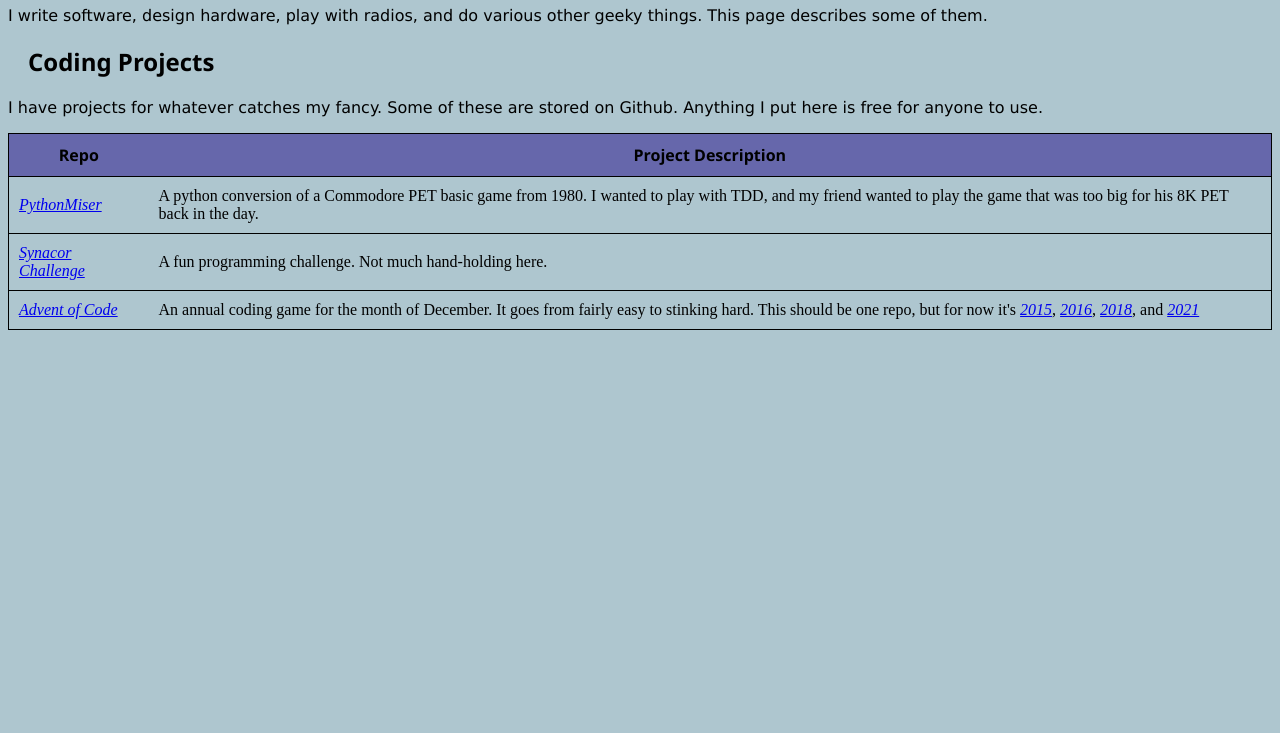
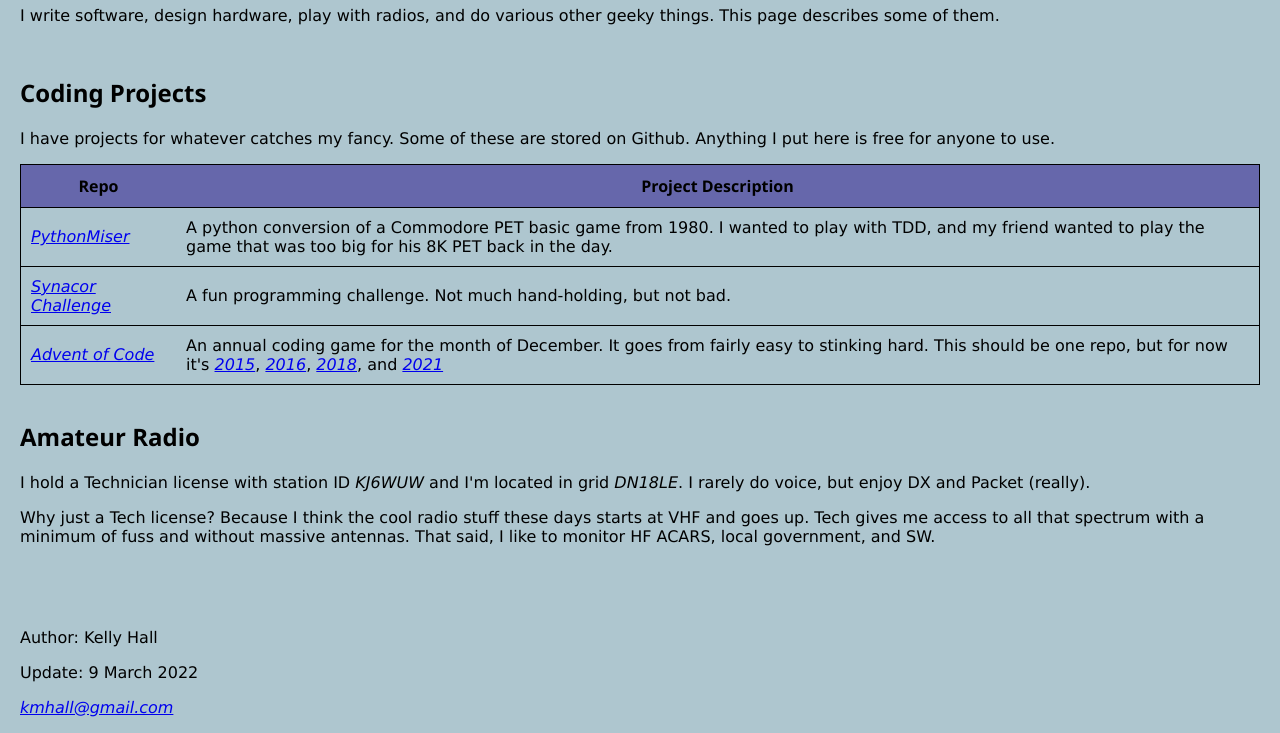
Before and after one commit to grumble1965/grumble1965.github.io, a plain HTML site: page index.html in a window 1280 px wide. Shown: the part 80-813 px from the top of the page. Drawn offline with Linux system fonts and the light colour scheme.

Commit message:
Better HTML, added radio section

```diff
--- a/index.html
+++ b/index.html
@@ -2,8 +2,8 @@
 <html>
 
 <head>
-  <meta charset="utf-8">
-  <link rel="stylesheet" href="mystyle.css">
+  <meta charset="utf-8" />
+  <link rel="stylesheet" href="mystyle.css" />
   <title>Kelly Hall Portfolio</title>
 </head>
 
@@ -12,9 +12,10 @@
   <p>I write software, design hardware, play with radios, and do various other geeky things. This page describes some
     of them.</p>
 
+  <section>
     <h2>Coding Projects</h2>
-  <p>I have projects for whatever catches my fancy. Some of these are stored on Github. Anything I put here is free for
-    anyone to use.</p>
+    <p>I have projects for whatever catches my fancy. Some of these are stored on Github. Anything I put here is free
+      for anyone to use.</p>
 
     <table>
       <tr>
@@ -28,18 +29,36 @@
       </tr>
       <tr>
         <td><a href="https://github.com/grumble1965/synacor-challenge">Synacor Challenge</a></td>
-      <td>A fun programming challenge. Not much hand-holding here.</td>
+        <td>A fun programming challenge. Not much hand-holding, but not bad.</td>
       </tr>
       <tr>
         <td><a href="https://adventofcode.com/">Advent of Code</td>
-      <td>An annual coding game for the month of December. It goes from fairly easy to stinking hard. This should be one
+        <td>An annual coding game for the month of December. It goes from fairly easy to stinking hard. This should be
+          one
           repo, but for now it's <a href="https://github.com/grumble1965/advent2015">2015</a>, <a
             href="https://github.com/grumble1965/advent2016">2016</a>, <a
             href="https://github.com/grumble1965/advent2018">2018</a>, and <a
             href="https://github.com/grumble1965/advent2021">2021</a></td>
       </tr>
     </table>
+  </section>
 
+  <section>
+    <h2>Amateur Radio</h2>
+    <p>I hold a Technician license with station ID <i>KJ6WUW</i> and I'm located in grid <i>DN18LE</i>. I rarely do
+      voice,
+      but enjoy DX and Packet (really). </p>
+    <p>Why just a Tech license? Because I think the cool radio stuff these days starts at VHF and goes up. Tech gives me
+      access to all that spectrum with a minimum of fuss and without massive antennas. That said, I like to monitor HF
+      ACARS, local government, and SW.
+    </p>
+  </section>
+
+  <footer>
+    <p>Author: Kelly Hall</p>
+    <p>Update: 9 March 2022</p>
+    <p><a href="mail:kmhall@gmail.com">kmhall@gmail.com</a></p>
+  </footer>
 </body>
 
 </html>
--- a/mystyle.css
+++ b/mystyle.css
@@ -1,17 +1,17 @@
 body {
     background-color: #AEC6CF;
+    margin-left: 20px;
+    margin-right: 20px;
 }
 
 h1 {
     color: black;
     font-family: 'Segoe UI', Tahoma, Geneva, Verdana, sans-serif;
-    margin-left: 20px;
 }
 
 h2 {
     color: black;
     font-family: 'Segoe UI', Tahoma, Geneva, Verdana, sans-serif;
-    margin-left: 20px;
 }
 
 p {
@@ -40,4 +40,13 @@ td {
     padding: 10px;
     border-bottom: 1px solid;
     border-collapse: collapse;
+    font-family: Verdana, Geneva, Tahoma, sans-serif;
 }
+
+section {
+    padding-top: 15px;
+}
+
+footer {
+    padding-top: 50px;
+}
```
Lines whose indentation alone changed are shown as unchanged.
